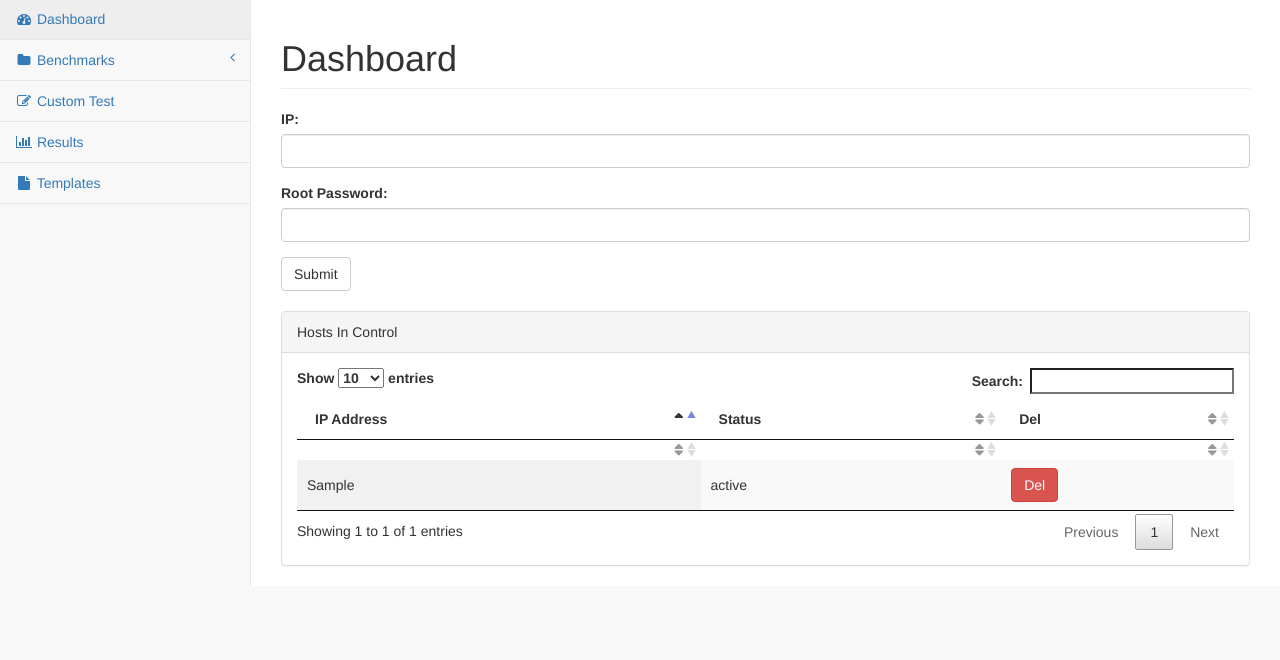
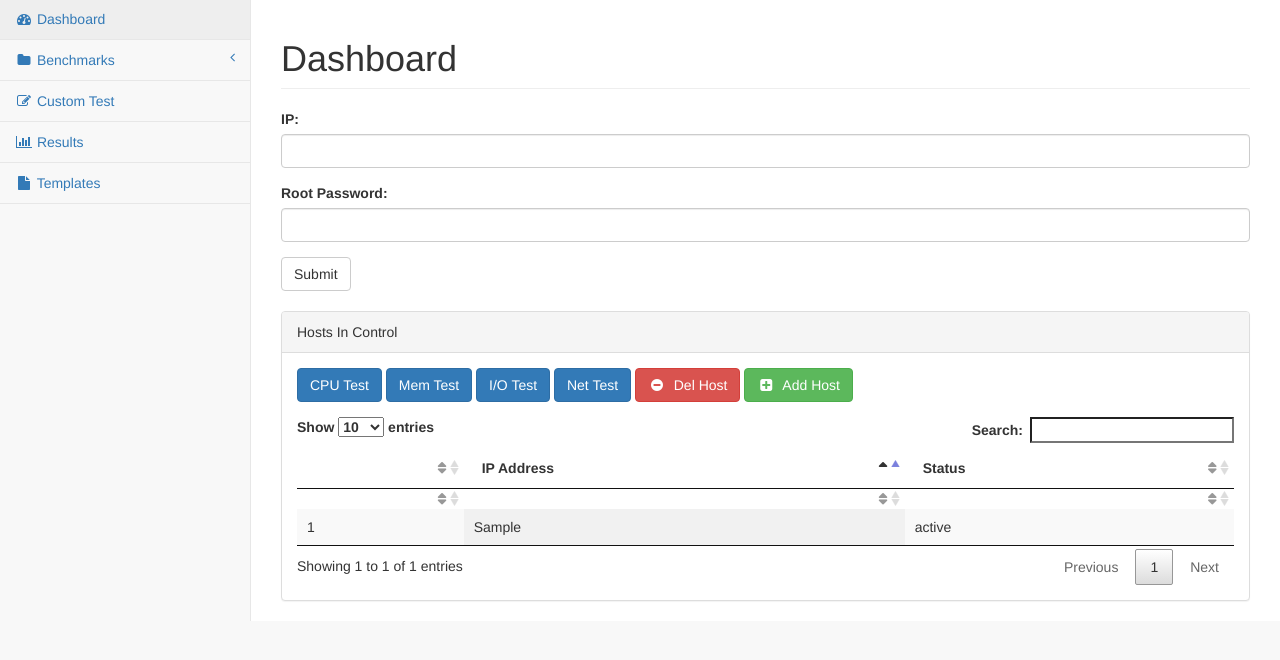
Before and after one commit to buweilv/Mario, a Flask app: page / in a window 1280 px wide. Shown: the part 52-712 px from the top of the page. Run offline with Flask 2, Linux system fonts and the light colour scheme; tables that the repository leaves empty hold one stand-in row (values such as "Sample post"); lists and menus that the app fills with data are empty; some libraries are stand-ins or nearby versions.

Commit message:
Del host

```diff
--- a/app/main/views.py
+++ b/app/main/views.py
@@ -1,10 +1,11 @@
-from flask import render_template, flash, redirect, url_for
+from flask import render_template, flash, redirect, url_for, request, jsonify
 from .. import  db
 from ..models import Host
 from . import main
 from .forms import HostForm
 import paramiko
 from paramiko.client import SSHClient
+from sqlalchemy.exc import IntegrityError
 
 
 @main.route('/', methods=['GET', 'POST'])
@@ -28,3 +29,17 @@ def index():
             flash('Authentication Failed, Please Check Your Host Information!', 'error')
             return redirect(url_for('main.index'))
     return render_template('dashboard.html', form=host_form, hosts=all_hosts)
+
+
+@main.route('/_del_hosts', methods=['post'])
+def del_host():
+    print request.form.items()
+    for item in request.form.items():
+        dl_host = Host.query.filter_by(id=item[1]).first()
+        db.session.delete(dl_host)
+    try:
+        db.session.commit()
+    except IntegrityError:
+        db.session.rollback()
+        return jsonify({'ok': False})
+    return jsonify({'ok': True})
--- a/app/static/js/dataTable.js
+++ b/app/static/js/dataTable.js
@@ -1,6 +1,69 @@
 $(document).ready(function(){
-    $('#dataTables-example').DataTable({
+    var table = $('#dataTables-hosts').DataTable({
     "scrollY": "600px",
-    "scrollCollapse": "true"
+    "scrollCollapse": "true",
+    'columnDefs':[
+        {
+        'targets': 0,
+        'checkboxes': {
+            'selectRow': true
+            }
+        }
+    ],
+        'select': {
+            'style': 'multi'
+        },
+        'order': [[1, 'asc']]
+    });
+
+    // modify datatable-checkboxes plugin --> show selected items num correctly
+
+
+    $("#delhost-btn").click(function(){
+        var form = $("#form-hosts");
+//        var rows_selected = table.column(0).checkboxes.selected();
+        var rows_selected = $('tr.selected');
+        var rows_arr = [];
+
+        // Iterate over all selected checkboxes
+        $('tr.selected').each(function(index) {
+        // Create a hidden element
+        $(form).append(
+             $('<input>')
+                .attr('type', 'hidden')
+                .attr('name', 'id'+index)
+                .val(this.id)
+         );
+        rows_arr.push(this.id);
+        });
+
+        // check the rows_arr get right rowIds
+        console.log('rows_arr len: ' + rows_arr.length + ' Elements: ');
+        console.log(rows_arr);
+        for (var i in rows_arr)
+            console.log(rows_arr[i] + ' ');
+
+
+        // post the selected host ids to the server side
+        $.ajax($SCRIPT_ROOT + '/_del_hosts', {
+            method: 'post',
+            data: form.serialize(),
+            dataType: 'json'
+            }).done(function(data){
+                if (data.ok === true) {
+                    for (var index in rows_arr) {
+                        table.row($('#'+rows_arr[index])).remove().draw();
+                    }
+                 //   table.draw();
+                }
+                else {
+                    alert('Database delete failed!');
+                }
+            }).fail(function(xhr, status) {
+                console.log('Failed: '+ xhr.status + ', Result: ' + status);
+            });
+
+        // Remove added input elements
+        $('input[name^=id]').remove();
     });
 });
--- a/app/templates/dashboard.html
+++ b/app/templates/dashboard.html
@@ -4,6 +4,7 @@
 {% block head %}
 {{ super() }}
 <link rel="stylesheet" href="{{ url_for('static', filename='css/jquery.dataTables.css') }}">
+<link rel="stylesheet" href="{{ url_for('static', filename='css/dataTables.checkboxes.css') }}">
 {% endblock %}
 
 {% block page_header %}Dashboard{% endblock %}
@@ -20,27 +21,54 @@
         <div class="panel-body">
             <div class="row">
                    <div class="col-sm-12">
-                        <table width="100%" class="display" id="dataTables-example">
+                       <p class="form-group">
+                           <button type="button" id="cpu-btn" class="btn btn-primary">CPU Test</button>
+                           <button type="button" id="mem-btn" class="btn btn-primary">Mem Test</button>
+                           <button type="button" id="io-btn" class="btn btn-primary">I/O Test</button>
+                           <button type="button" id="network-btn" class="btn btn-primary">Net Test</button>
+                           <button type="button" id="delhost-btn" class="btn btn-danger"><i class="fa fa-minus-circle fa-fw"></i>&nbsp Del Host</button>
+                           <button type="button" id="addhost-btn" class="btn btn-success" data-toggle="collapse" data-target="#add-panel">
+                               <i class="fa fa-plus-square fa-fw"></i>&nbsp Add Host</button>
+                       </p>
+                       <div id="add-panel" class="collapse panel panel-info">
+                           <div class="panel-heading">Add Host</div>
+                                <div class="panel-body">
+                                   <form id="add-host-form" class="form-inline" autocomplete="off">
+                                       <div class="form-group">
+                                           <label for="ip-addr">IP</label>
+                                           <input class="form-control" type="text" id="ip-addr" autocomplete="off">
+                                       </div>
+                                       <div class="form-group">
+                                           <label for="passwd">Passwd</label>
+                                           <input class="form-control" type="password" id="passwd" autocomplete="off">
+                                       </div>
+                                       <button type="submit" class="btn btn-primary">Submit</button>
+                                   </form>
+                                </div>
+                                <!-- /.panel-body -->
+                       </div>
+                       <!-- /.panel -->
+                        <table width="100%" class="display" id="dataTables-hosts">
                             <thead>
                             <tr>
+                                <th></th>
                                 <th>IP Address</th>
                                 <th>Status</th>
-                                <th>Del</th>
                             </tr>
                             </thead>
                             <tbody>
                             <!-- for -->
                             {% for host in hosts %}
-                            <tr class="gradeA odd" role="row">
+                            <tr id= {{ host.id }} class="gradeA odd" role="row">
+                                <td>{{ host.id }}</td>
                                 <td>{{ host.IP }}</td>
                                 <td>{{ host.status }}</td>
-                                <td>
-                                    <button type="button" class="btn btn-danger">Del</button>
-                                </td>
                             </tr>
                             {% endfor %}
                             </tbody>
                         </table>
+                       <form id="form-hosts">
+                       </form>
                     </div>
             </div>
         </div>
@@ -57,4 +85,5 @@
 {{ super() }}
 <script type="text/javascript" charset="utf-8" src="{{ url_for('static', filename='js/jquery.dataTables.js') }}"></script>
 <script type="text/javascript" charset="utf-8" src="{{ url_for('static', filename='js/dataTable.js') }}"></script>
+<script type="text/javascript" charset="utf-8" src="{{ url_for('static', filename='js/dataTables.checkboxes.js') }}"></script>
 {% endblock %}
```
Also changed, not shown: data-dev.sqlite.
